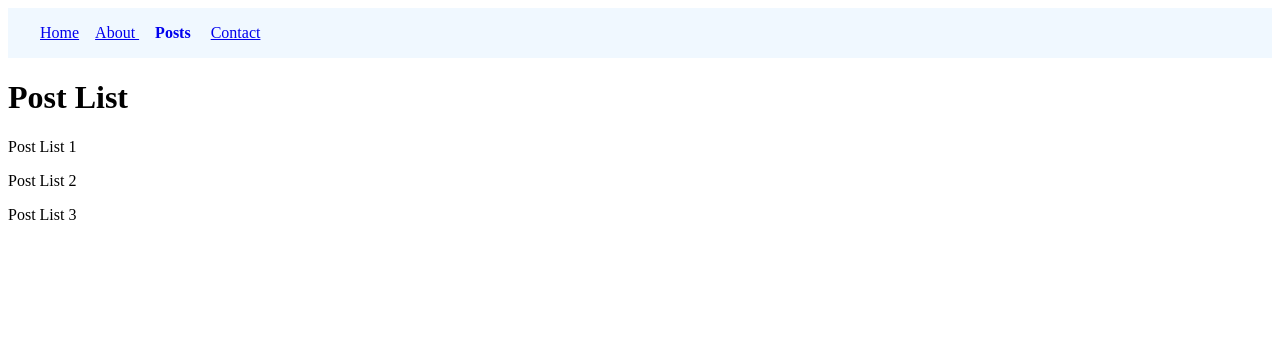
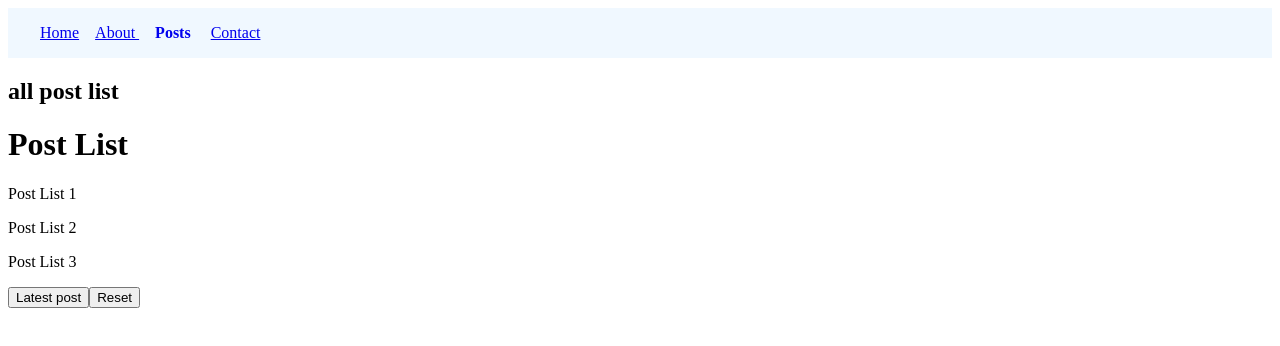
Before and after one commit to Ryuuutaaa/react-udemy, a React (Vite) app: page /posts in a window 1280 px wide. Shown: the top 346 px of the page. Built offline with nearby package versions, Linux system fonts and the light colour scheme.

Commit message:
feat : add postlist jsx

```diff
--- a/src/components/pages/PostList.jsx
+++ b/src/components/pages/PostList.jsx
@@ -1,15 +1,21 @@
 import { useSearchParams } from "react-router-dom";
-
-
 
 const PostList = () => {
   const [searchParams, setSearchParams] = useSearchParams();
+  const filterValue = searchParams.get("filter");
+  console.log(filterValue);
+
   return (
     <div>
+      <h2>{filterValue === "latest" ? "Latest post list" : "all post list"}</h2>
       <h1>Post List</h1>
       <p>Post List 1</p>
       <p>Post List 2</p>
       <p>Post List 3</p>
+      <button onClick={() => setSearchParams({ filter: "latest" })}>
+        Latest post
+      </button>
+      <button onClick={() => setSearchParams({})}>Reset</button>
     </div>
   );
 };
```
